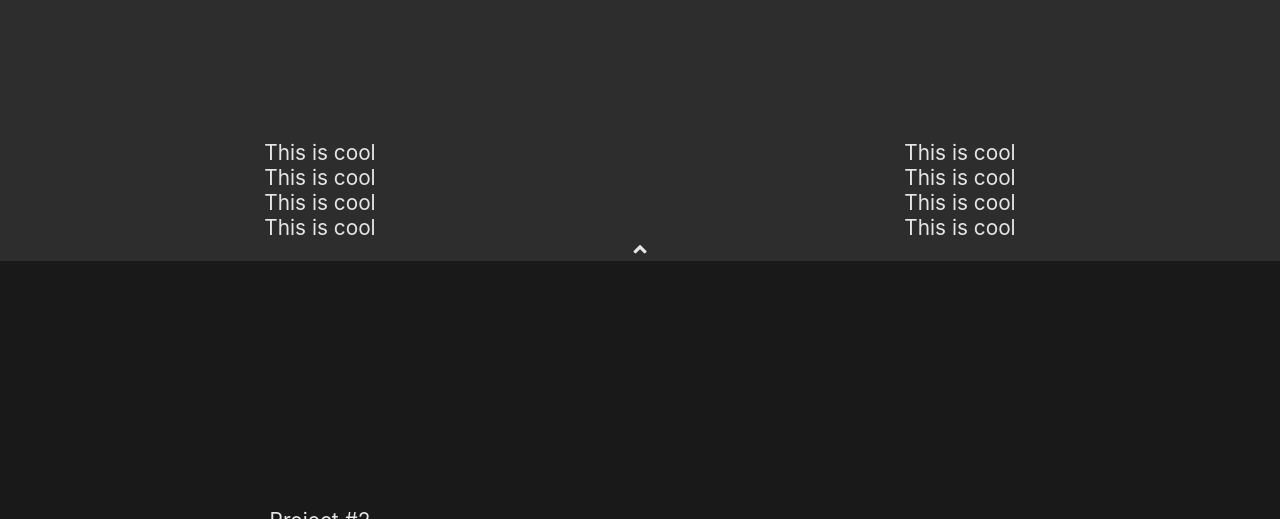
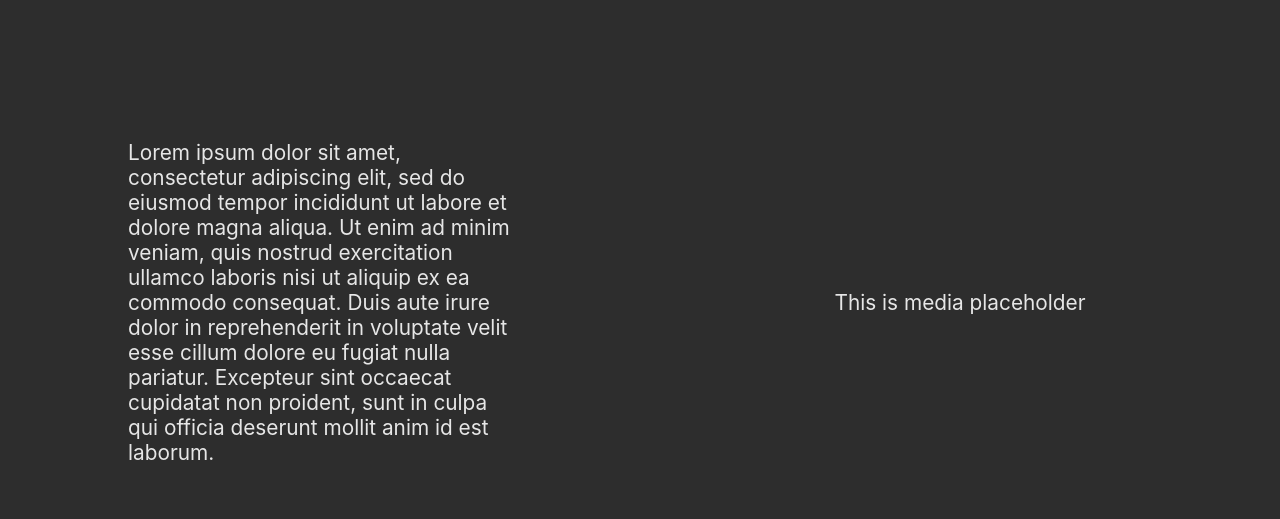
Before and after one commit to JRMoulton/Portfolio, a plain HTML site: page index.html in a window 1280 px wide. Both pictures are taken after a click on the link 640 px from the left and 1403 px from the top of the page. Shown: the part 1284-1803 px from the top of the page. Drawn offline with nearby package versions, Linux system fonts and the light colour scheme.

Commit message:
Grid changes

```diff
--- a/index.html
+++ b/index.html
@@ -28,14 +28,21 @@
             <a class="toggle fas fa-angle-down" id="AOI-but" href="#AOI"></a>
         </div>
         <div class="toggle-content odd-drop" id="AOI">
-            <p>This is cool</p>
-            <p>This is cool</p>
-            <p>This is cool</p>
-            <p>This is cool</p>
-            <p>This is cool</p>
-            <p>This is cool</p>
-            <p>This is cool</p>
-            <p>This is cool</p>
+            <p class="text-drop">Lorem ipsum dolor sit amet, consectetur adipiscing elit, sed do eiusmod tempor incididunt ut labore et dolore
+                magna aliqua. Ut enim ad minim veniam, quis nostrud exercitation ullamco laboris nisi ut aliquip ex ea commodo
+                consequat. Duis aute irure dolor in reprehenderit in voluptate velit esse cillum dolore eu fugiat nulla pariatur.
+                Excepteur sint occaecat cupidatat non proident, sunt in culpa qui officia deserunt mollit anim id est laborum.</p>
+            <p class="media-drop">This is media placeholder</p>
+            <p class="text-drop">Lorem ipsum dolor sit amet, consectetur adipiscing elit, sed do eiusmod tempor incididunt ut labore et dolore
+                magna aliqua. Ut enim ad minim veniam, quis nostrud exercitation ullamco laboris nisi ut aliquip ex ea commodo
+                consequat. Duis aute irure dolor in reprehenderit in voluptate velit esse cillum dolore eu fugiat nulla pariatur.
+                Excepteur sint occaecat cupidatat non proident, sunt in culpa qui officia deserunt mollit anim id est laborum.</p>
+            <p class="media-drop">This is media placeholder</p>
+            <p class="text-drop">Lorem ipsum dolor sit amet, consectetur adipiscing elit, sed do eiusmod tempor incididunt ut labore et dolore
+                magna aliqua. Ut enim ad minim veniam, quis nostrud exercitation ullamco laboris nisi ut aliquip ex ea commodo
+                consequat. Duis aute irure dolor in reprehenderit in voluptate velit esse cillum dolore eu fugiat nulla pariatur.
+                Excepteur sint occaecat cupidatat non proident, sunt in culpa qui officia deserunt mollit anim id est laborum.</p>
+            <p class="media-drop">This is media placeholder</p>
             <a class="toggle fas fa-angle-up" id="AOI-but" href="#AOI"></a>
         </div>
         <div class="even">
--- a/portfolio.css
+++ b/portfolio.css
@@ -33,10 +33,19 @@
     grid-template-rows: 5fr 1fr;
 }
 .even-drop, .odd-drop {
+    display: grid;
     color: rgb(230, 230, 230);
+    grid-template-columns: repeat(10, 1fr);
+    row-gap: 60px;
+}
+.even-drop > .fa-angle-up {
+    grid-column: 1/11;
+}
+.odd-drop > .fa-angle-up {
+    grid-column: 1/11;
 }
 
-.even {
+    .even {
     background-color: rgb(25, 25, 25);
     grid-template-areas:
     "text media"
@@ -44,8 +53,6 @@
 }
 .even-drop {
     background-color: rgb(25, 25, 25);
-    display: grid;
-    grid-template-columns: 1fr 1fr;
     align-items: center;
     justify-items: center;
 }
@@ -58,10 +65,15 @@
 }
 .odd-drop {
     background-color: rgb(45, 45, 45);
-    display: grid;
-    grid-template-columns: 1fr 1fr;
     align-items: center;
     justify-items: center;
+}
+
+.media-drop {
+    grid-column: 7/10;
+}
+.text-drop {
+    grid-column: 2/5;
 }
 
 .media {
```
